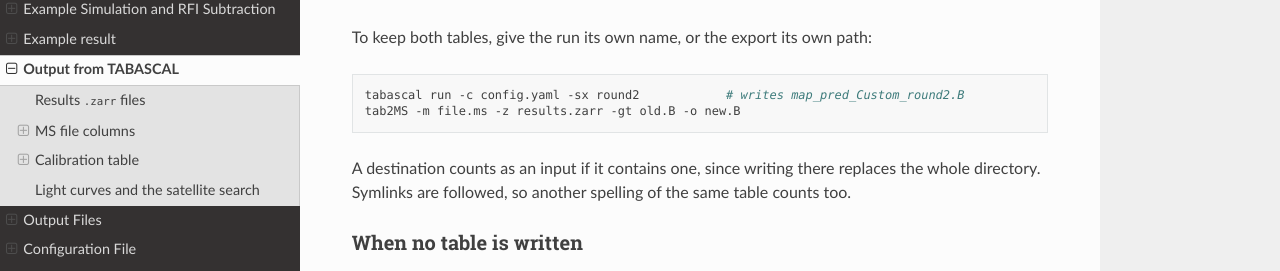
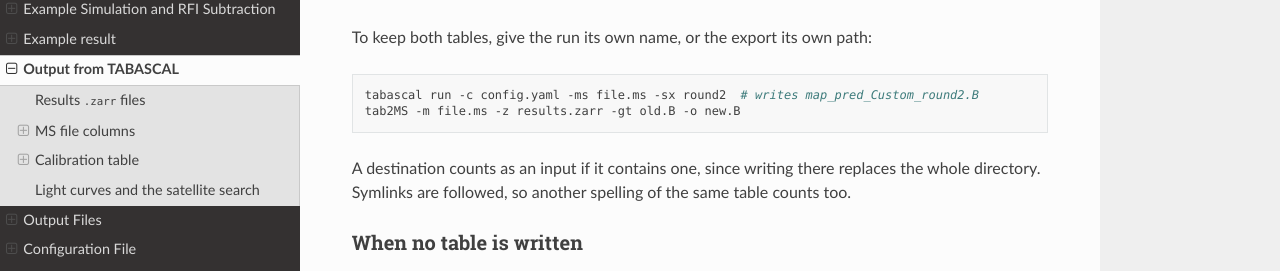
Before and after one commit to epfl-radio-astro/tabascal, a Sphinx documentation site: the page built from docs/output.md, in a window 1280 px wide and 900 px high, scrolled down 10139 px. Shown: the part 172-443 px from the top of the window. Built offline with Sphinx 7.4.7 and the Read the Docs theme 3.1.0, drawn with Linux system fonts in a browser that asks for light colours.

Commit message:
Name an MS in the documented rerun command

````diff
--- a/docs/output.md
+++ b/docs/output.md
@@ -269,7 +269,7 @@ A rerun can calibrate with the table its previous fit left: `data.gain_table: re
 To keep both tables, give the run its own name, or the export its own path:
 
 ```bash
-tabascal run -c config.yaml -sx round2            # writes map_pred_Custom_round2.B
+tabascal run -c config.yaml -ms file.ms -sx round2  # writes map_pred_Custom_round2.B
 tab2MS -m file.ms -z results.zarr -gt old.B -o new.B
 ```
 
````
